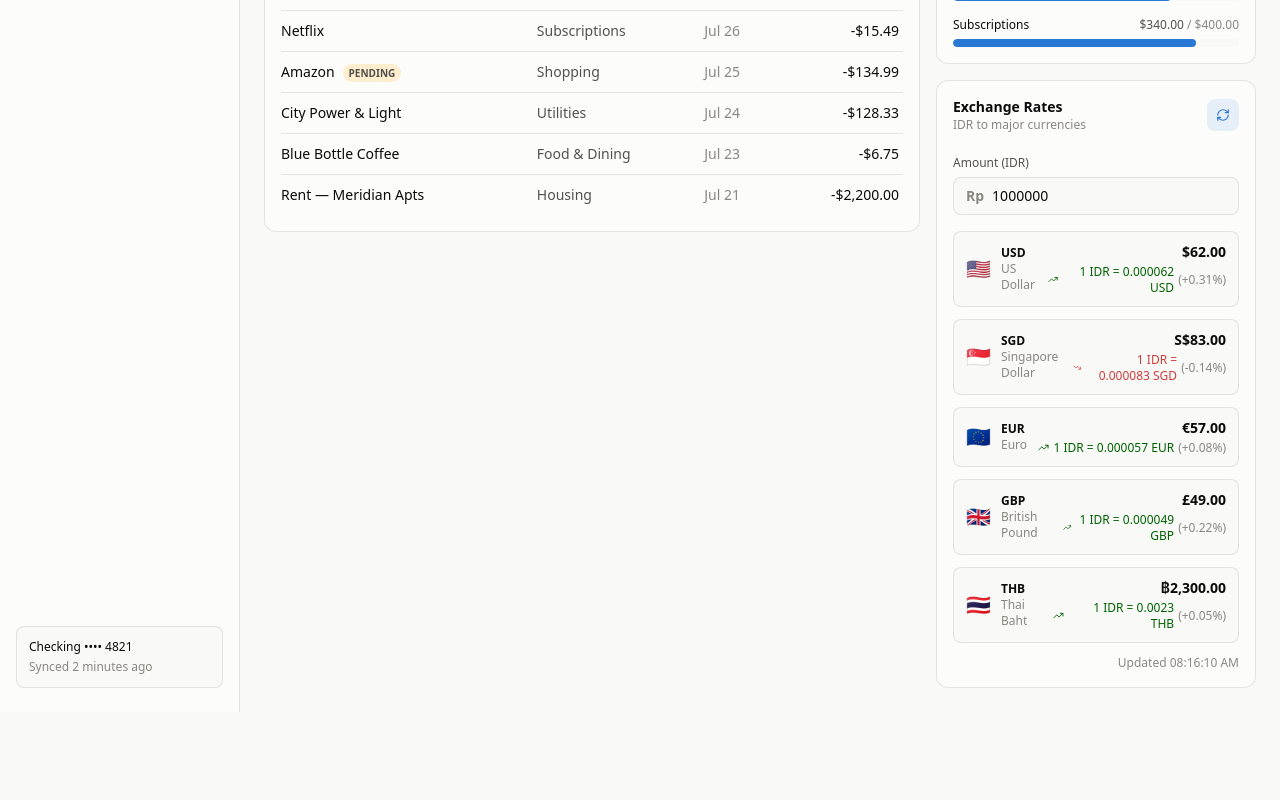
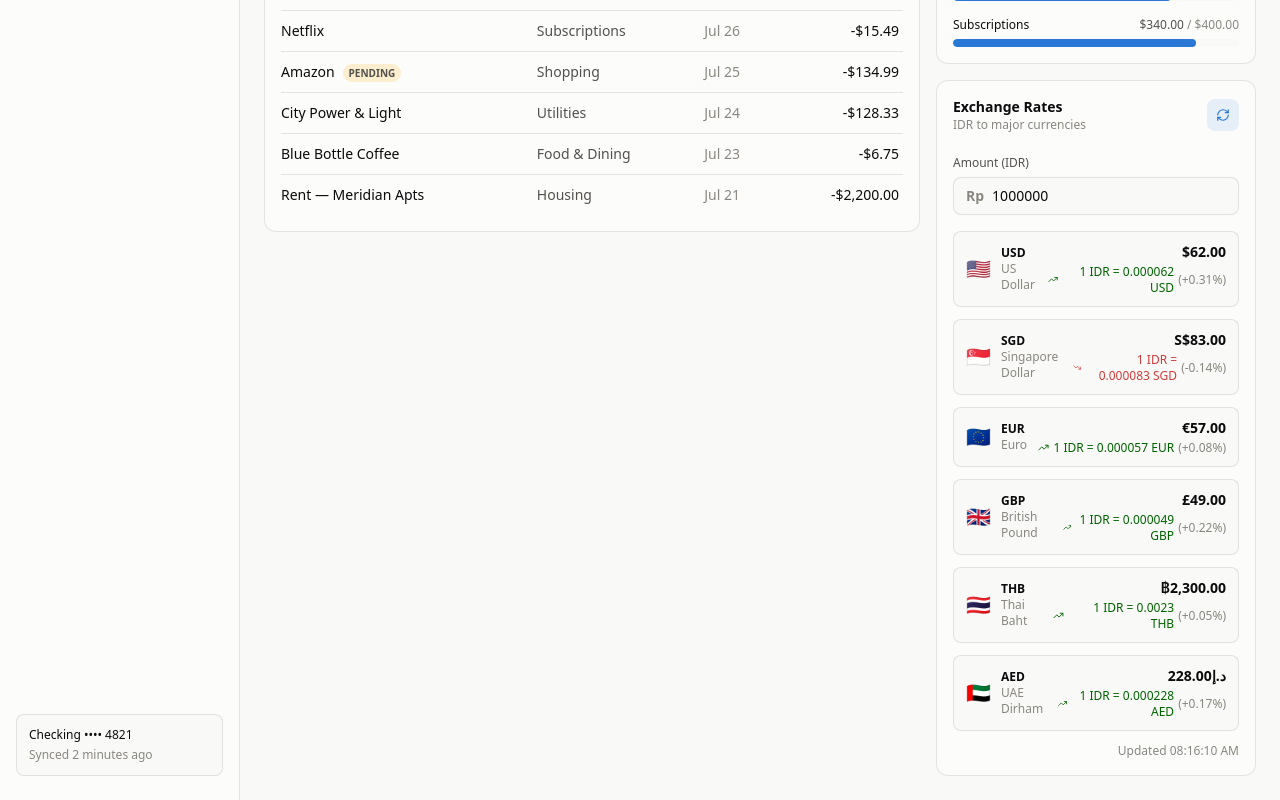
Before and after one commit to calvinrahmat/finance-dashboard, a React (Vite) app: page / in a window 1280 px wide. Shown: the part 828-1628 px from the top of the page. Before the commit the page ends 1540 px from the top, so only its background shows below. Built offline with nearby package versions, Linux system fonts and the light colour scheme.

Commit message:
feat: add IDR to AED conversion in ExchangeRateWidget
Adds UAE Dirham (AED) as a new currency row in the Exchange Rate Widget,
allowing users to see IDR converted to AED alongside the existing
USD, SGD, EUR, GBP, and THB conversions.

Closes #5

```diff
--- a/src/components/ExchangeRateWidget.tsx
+++ b/src/components/ExchangeRateWidget.tsx
@@ -15,6 +15,7 @@ const BASE_RATES: Rate[] = [
   { currency: "Euro",            code: "EUR", flag: "🇪🇺", rate: 0.000057,  deltaPct:  0.08 },
   { currency: "British Pound",   code: "GBP", flag: "🇬🇧", rate: 0.000049,  deltaPct:  0.22 },
   { currency: "Thai Baht",       code: "THB", flag: "🇹🇭", rate: 0.0023,    deltaPct:  0.05 },
+  { currency: "UAE Dirham",      code: "AED", flag: "🇦🇪", rate: 0.000228,  deltaPct:  0.17 },
 ];
 
 function jitter(rate: number): number {
@@ -113,7 +114,7 @@ export function ExchangeRateWidget() {
 
               <div className="text-right">
                 <p className="tabular-nums text-sm font-semibold text-[var(--text-primary)]">
-                  {r.code === "USD" ? "$" : r.code === "SGD" ? "S$" : r.code === "GBP" ? "£" : r.code === "THB" ? "฿" : "€"}
+                  {r.code === "USD" ? "$" : r.code === "SGD" ? "S$" : r.code === "GBP" ? "£" : r.code === "THB" ? "฿" : r.code === "AED" ? "د.إ" : "€"}
                   {converted.toLocaleString("en-US", {
                     minimumFractionDigits: 2,
                     maximumFractionDigits: 2,
```
